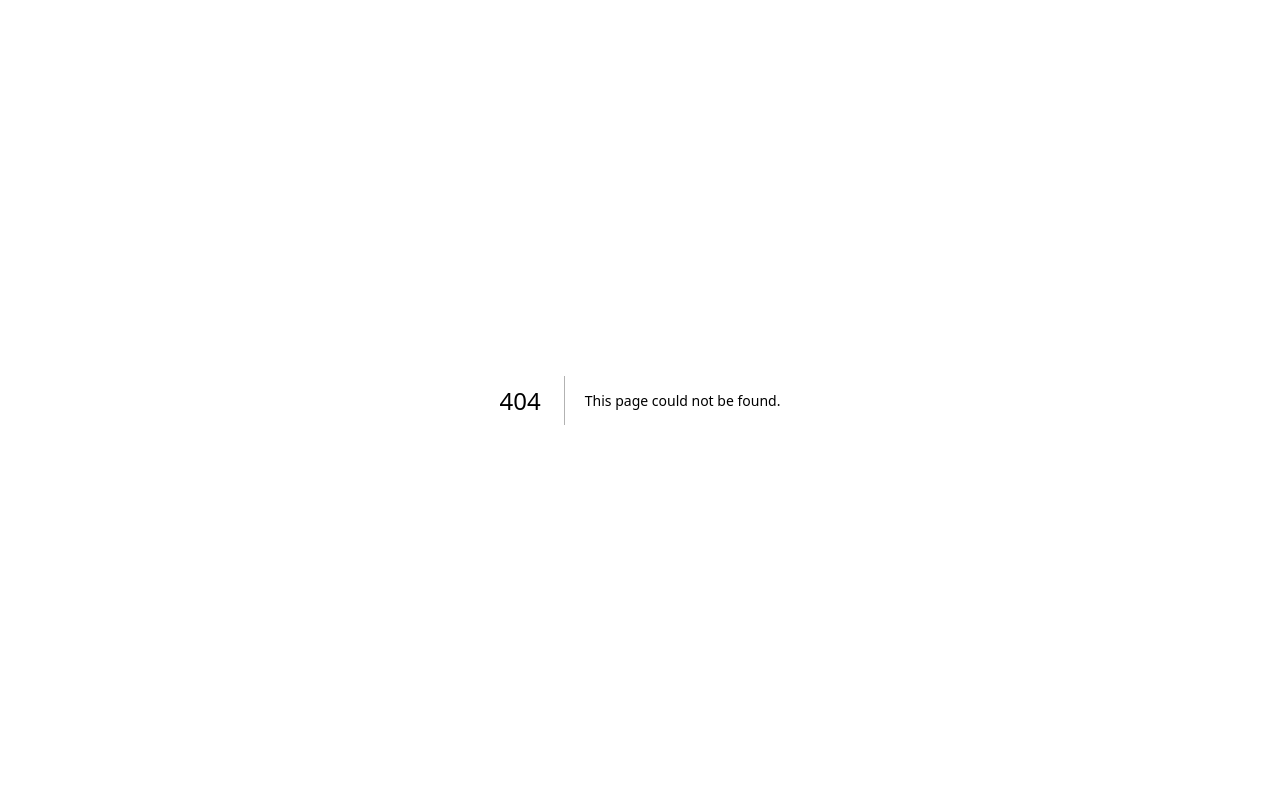
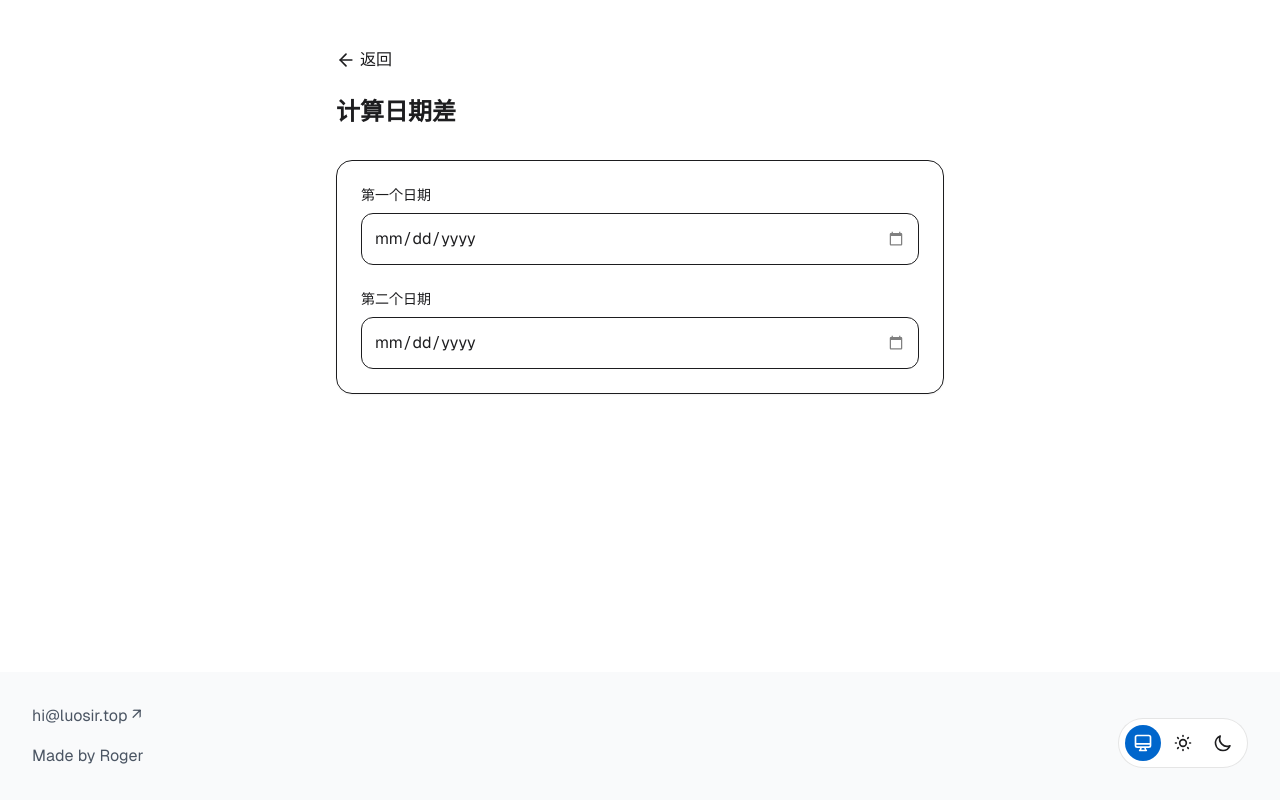
Before and after one commit to luocompany/luosir, a Next.js app: page /tools/date-diff in a window 1280 px wide. Before the commit this address had no page. Built offline with nearby package versions, Linux system fonts and the light colour scheme.

Commit message:
增加日期计算

```diff
--- a/app/globals.css
+++ b/app/globals.css
@@ -59,3 +59,14 @@ body {
     font-size: 12px;
   }
 }
+
+/* 日期选择器暗黑模式适配 */
+input[type="date"]::-webkit-calendar-picker-indicator {
+  filter: invert(0.5);
+}
+
+@media (prefers-color-scheme: dark) {
+  input[type="date"]::-webkit-calendar-picker-indicator {
+    filter: invert(1);
+  }
+}
--- /dev/null
+++ b/app/tools/date-calculator/page.tsx
@@ -0,0 +1,88 @@
+"use client";
+
+import { useState, useEffect } from 'react';
+import Link from 'next/link';
+import Footer from '../../components/Footer';
+import { ArrowLeft } from 'lucide-react';
+
+export default function DateCalculator() {
+  const [baseDate, setBaseDate] = useState('');
+  const [days, setDays] = useState('0');
+  const [resultDate, setResultDate] = useState<string | null>(null);
+
+  useEffect(() => {
+    if (baseDate && days) {
+      const date = new Date(baseDate);
+      date.setDate(date.getDate() + parseInt(days));
+      setResultDate(date.toISOString().split('T')[0]);
+    } else {
+      setResultDate(null);
+    }
+  }, [baseDate, days]);
+
+  return (
+    <div className="min-h-screen flex flex-col bg-[var(--background)] text-[var(--foreground)]">
+      <main className="flex-1">
+        <div className="max-w-2xl mx-auto px-4 sm:px-6 lg:px-8 py-12">
+          <div className="flex items-center mb-6">
+            <Link
+              href="/tools"
+              className="inline-flex items-center text-[var(--foreground)]/70 hover:text-[var(--foreground)] transition-colors"
+              style={{ fontSize: '16px', fontWeight: '500' }}
+            >
+              <ArrowLeft className="h-5 w-5 mr-1" />
+              返回
+            </Link>
+          </div>
+
+          <h1 className="text-2xl font-semibold mb-8 text-[var(--foreground)]">日期推算</h1>
+
+          <div className="space-y-6 bg-[var(--background-elevated)] p-6 rounded-2xl shadow-sm dark:shadow-none border border-[var(--border)] backdrop-blur-xl">
+            <div>
+              <label className="block text-sm font-medium text-[var(--foreground)] mb-2">
+                起始日期
+              </label>
+              <input
+                type="date"
+                value={baseDate}
+                onChange={(e) => setBaseDate(e.target.value)}
+                className="w-full p-3 rounded-xl border border-[var(--border)] bg-[var(--input-background)] text-[var(--foreground)] focus:outline-none focus:ring-2 focus:ring-blue-500/20 transition-all appearance-none"
+              />
+            </div>
+
+            <div>
+              <label className="block text-sm font-medium text-[var(--foreground)] mb-2">
+                天数: {days}天
+              </label>
+              <div className="flex items-center gap-4">
+                <input
+                  type="range"
+                  min="-365"
+                  max="365"
+                  value={days}
+                  onChange={(e) => setDays(e.target.value)}
+                  className="w-full h-2 bg-gray-200 rounded-lg appearance-none cursor-pointer dark:bg-gray-700 accent-blue-500"
+                />
+                <input
+                  type="number"
+                  value={days}
+                  onChange={(e) => setDays(e.target.value)}
+                  className="w-20 p-2 rounded-xl border border-[var(--border)] bg-[var(--input-background)] text-[var(--foreground)] focus:outline-none focus:ring-2 focus:ring-blue-500/20 transition-all text-center"
+                />
+              </div>
+            </div>
+
+            {resultDate && (
+              <div className="mt-6 p-4 rounded-xl bg-[var(--background-elevated)] border border-[var(--border)]">
+                <p className="text-center text-lg font-medium text-[var(--foreground)]">
+                  {days}天{parseInt(days) >= 0 ? '后' : '前'}是: <span className="text-blue-500 font-semibold">{resultDate}</span>
+                </p>
+              </div>
+            )}
+          </div>
+        </div>
+      </main>
+      <Footer />
+    </div>
+  );
+}
--- /dev/null
+++ b/app/tools/date-diff/page.tsx
@@ -0,0 +1,80 @@
+"use client";
+
+import { useState, useEffect } from 'react';
+import Link from 'next/link';
+import Footer from '../../components/Footer';
+import { ArrowLeft } from 'lucide-react';
+
+export default function DateDiff() {
+  const [date1, setDate1] = useState('');
+  const [date2, setDate2] = useState('');
+  const [diffDays, setDiffDays] = useState<number | null>(null);
+
+  useEffect(() => {
+    if (date1 && date2) {
+      const d1 = new Date(date1);
+      const d2 = new Date(date2);
+      const diffTime = Math.abs(d2.getTime() - d1.getTime());
+      const diffDays = Math.ceil(diffTime / (1000 * 60 * 60 * 24));
+      setDiffDays(diffDays);
+    } else {
+      setDiffDays(null);
+    }
+  }, [date1, date2]);
+
+  return (
+    <div className="min-h-screen flex flex-col bg-[var(--background)] text-[var(--foreground)]">
+      <main className="flex-1">
+        <div className="max-w-2xl mx-auto px-4 sm:px-6 lg:px-8 py-12">
+          <div className="flex items-center mb-6">
+            <Link
+              href="/tools"
+              className="inline-flex items-center text-[var(--foreground)]/70 hover:text-[var(--foreground)] transition-colors"
+              style={{ fontSize: '16px', fontWeight: '500' }}
+            >
+              <ArrowLeft className="h-5 w-5 mr-1" />
+              返回
+            </Link>
+          </div>
+
+          <h1 className="text-2xl font-semibold mb-8 text-[var(--foreground)]">计算日期差</h1>
+
+          <div className="space-y-6 bg-[var(--background-elevated)] p-6 rounded-2xl shadow-sm dark:shadow-none border border-[var(--border)] backdrop-blur-xl">
+            <div>
+              <label className="block text-sm font-medium text-[var(--foreground)] mb-2">
+                第一个日期
+              </label>
+              <input
+                type="date"
+                value={date1}
+                onChange={(e) => setDate1(e.target.value)}
+                className="w-full p-3 rounded-xl border border-[var(--border)] bg-[var(--input-background)] text-[var(--foreground)] focus:outline-none focus:ring-2 focus:ring-blue-500/20 transition-all appearance-none"
+              />
+            </div>
+
+            <div>
+              <label className="block text-sm font-medium text-[var(--foreground)] mb-2">
+                第二个日期
+              </label>
+              <input
+                type="date"
+                value={date2}
+                onChange={(e) => setDate2(e.target.value)}
+                className="w-full p-3 rounded-xl border border-[var(--border)] bg-[var(--input-background)] text-[var(--foreground)] focus:outline-none focus:ring-2 focus:ring-blue-500/20 transition-all appearance-none"
+              />
+            </div>
+
+            {diffDays !== null && (
+              <div className="mt-6 p-4 rounded-xl bg-[var(--background-elevated)] border border-[var(--border)]">
+                <p className="text-center text-lg font-medium text-[var(--foreground)]">
+                  相差 <span className="text-blue-500 font-semibold">{diffDays}</span> 天
+                </p>
+              </div>
+            )}
+          </div>
+        </div>
+      </main>
+      <Footer />
+    </div>
+  );
+}
--- a/app/tools/page.tsx
+++ b/app/tools/page.tsx
@@ -42,6 +42,24 @@ export default function Tools() {
                     <p className="text-sm text-gray-500">查看世界各地的时间</p>
                   </div>
                 </Link>
+                <Link href="/tools/date-diff"
+                  className="p-4 rounded-lg border border-gray-200 hover:border-gray-300
+                    transition-colors duration-200 flex items-center space-x-3">
+                  <span className="text-xl">📅</span>
+                  <div>
+                    <h3 className="font-medium">日期差值计算</h3>
+                    <p className="text-sm text-gray-500">计算两个日期之间的天数</p>
+                  </div>
+                </Link>
+                <Link href="/tools/date-calculator"
+                  className="p-4 rounded-lg border border-gray-200 hover:border-gray-300
+                    transition-colors duration-200 flex items-center space-x-3">
+                  <span className="text-xl">📆</span>
+                  <div>
+                    <h3 className="font-medium">日期推算</h3>
+                    <p className="text-sm text-gray-500">计算指定天数后的日期</p>
+                  </div>
+                </Link>
               </div>
             </div>
           </div>
```
